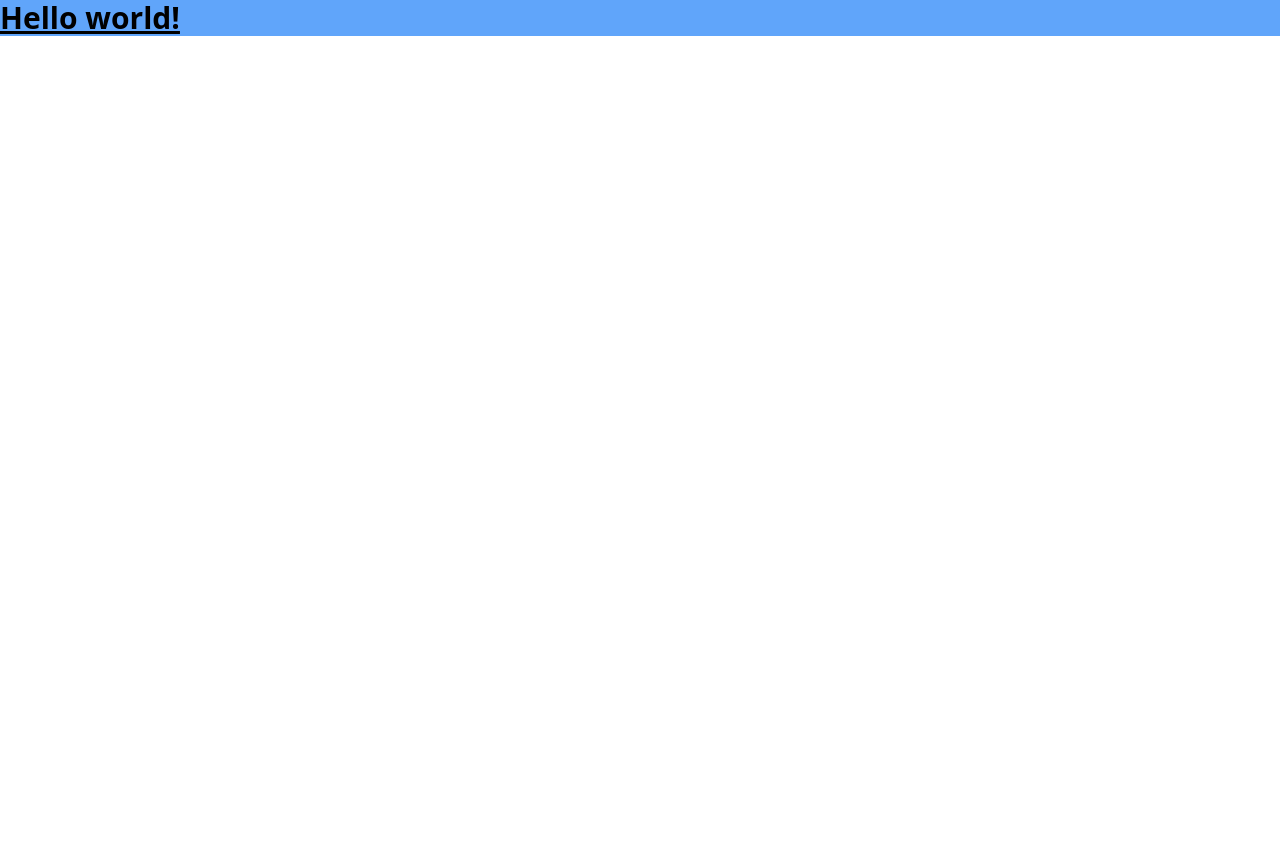
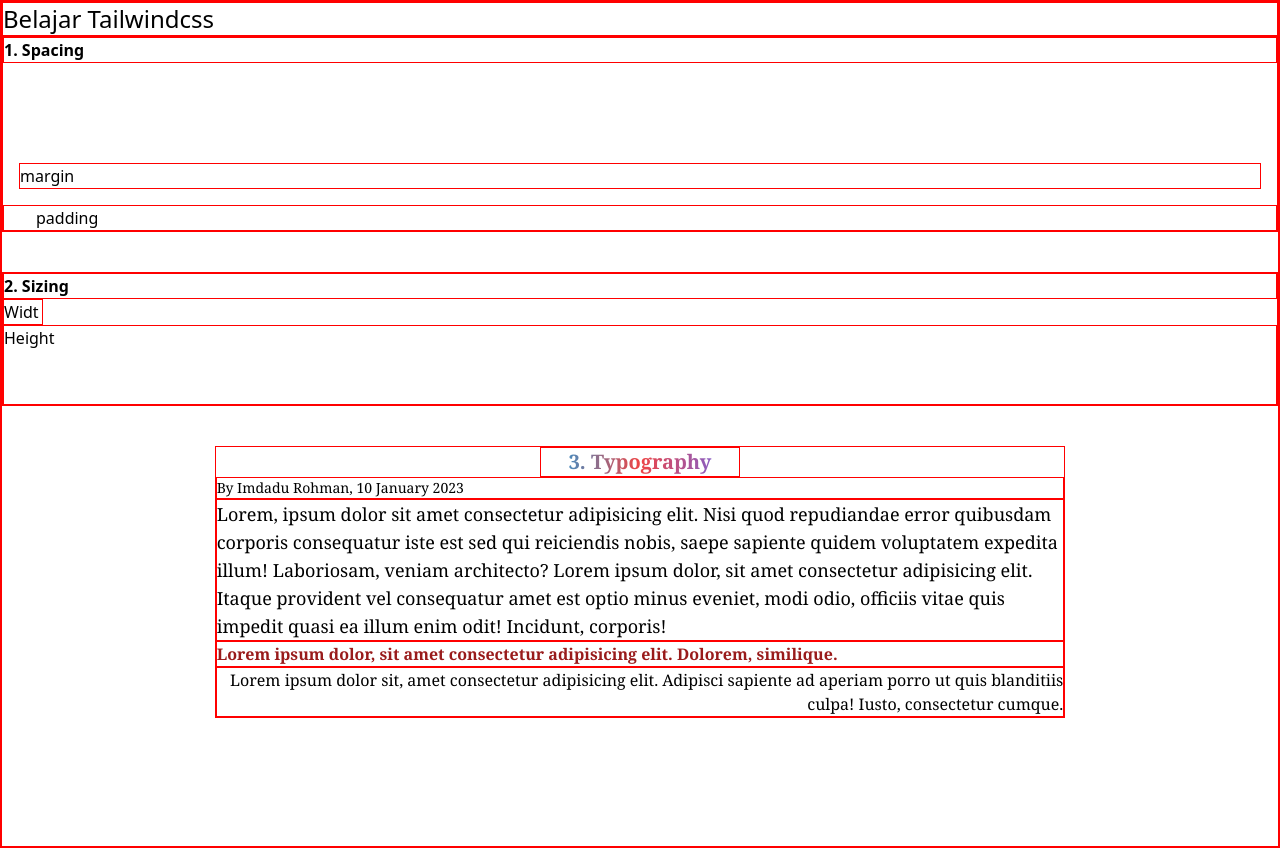
Before and after one commit to ImdaduRohman23/belajar-tailwindcss, a website: page src/index.html in a window 1280 px wide. Before the commit the page ends 800 px from the top, so only its background shows below. Drawn offline with Linux system fonts and the light colour scheme.

Commit message:
basic utility 1

```diff
--- a/src/index.html
+++ b/src/index.html
@@ -7,12 +7,47 @@
     <meta name="viewport" content="width=device-width, initial-scale=1.0">
     <title>Belajar Tailwindcss</title>
     <link rel="stylesheet" href="../dist/output.css">
+    <style>
+        * {
+            border: 1px solid red;
+        }
+    </style>
 </head>
 
 <body>
-    <h1 class="bg-blue-400 text-3xl font-bold underline">
-        Hello world!
-    </h1>
+    <h1 class="text-2xl">Belajar Tailwindcss</h1>
+
+    <section class="mb-10">
+        <h2 class="font-bold">1. Spacing</h2>
+        <div class="m-4 md:mt-[100px]">margin</div>
+        <div class="pl-8">padding</div>
+    </section>
+
+    <section class="mb-10">
+        <h2 class="font-bold">2. Sizing</h2>
+        <div class="w-10 hover:w-1/2">Widt</div>
+        <div class="h-20">Height</div>
+    </section>
+
+    <section class="font-serif w-2/3 mx-auto mb-32">
+        <h2
+            class="w-[200px] mx-auto text-center font-bold text-xl bg-gradient-to-r from-sky-500 via-red-500 to-indigo-500 text-transparent bg-clip-text ">
+            3.
+            Typography
+        </h2>
+        <div class="text-sm">By Imdadu Rohman, 10 January 2023</div>
+        <p class="text-lg">Lorem, ipsum dolor sit amet consectetur adipisicing elit. Nisi quod repudiandae error
+            quibusdam corporis
+            consequatur iste est sed qui reiciendis nobis, saepe sapiente quidem voluptatem expedita illum! Laboriosam,
+            veniam architecto? Lorem ipsum dolor, sit amet consectetur adipisicing elit. Itaque provident vel
+            consequatur amet est optio
+            minus eveniet, modi odio, officiis vitae quis impedit quasi ea illum enim odit! Incidunt, corporis!</p>
+        <p class="font-bold text-red-800">Lorem ipsum dolor, sit amet consectetur adipisicing elit. Dolorem, similique.
+        </p>
+        <p class="text-right">Lorem ipsum dolor sit, amet consectetur adipisicing elit. Adipisci sapiente ad aperiam
+            porro ut quis
+            blanditiis culpa! Iusto, consectetur cumque.</p>
+    </section>
 
 </body>
 
```
Also changed, not shown: dist/output.css.
